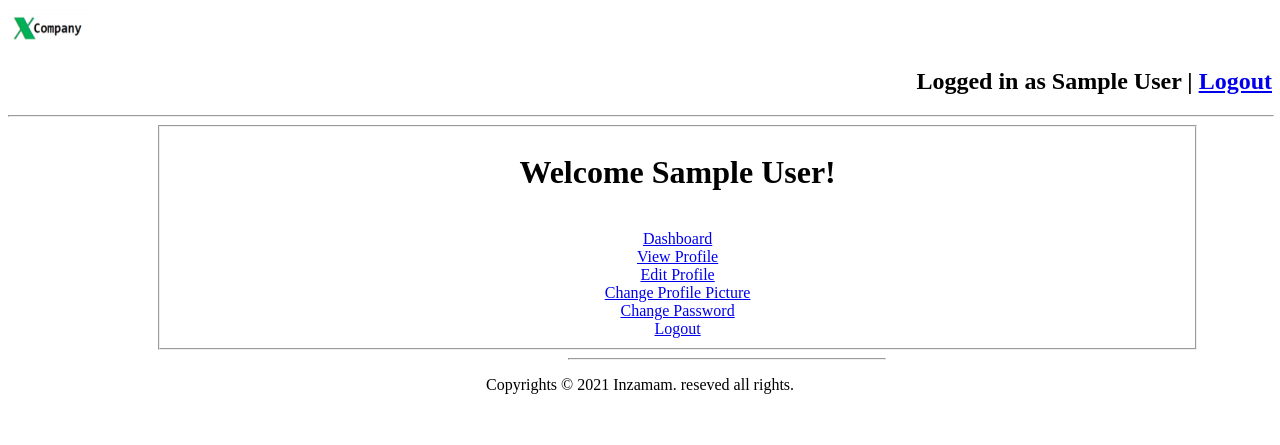
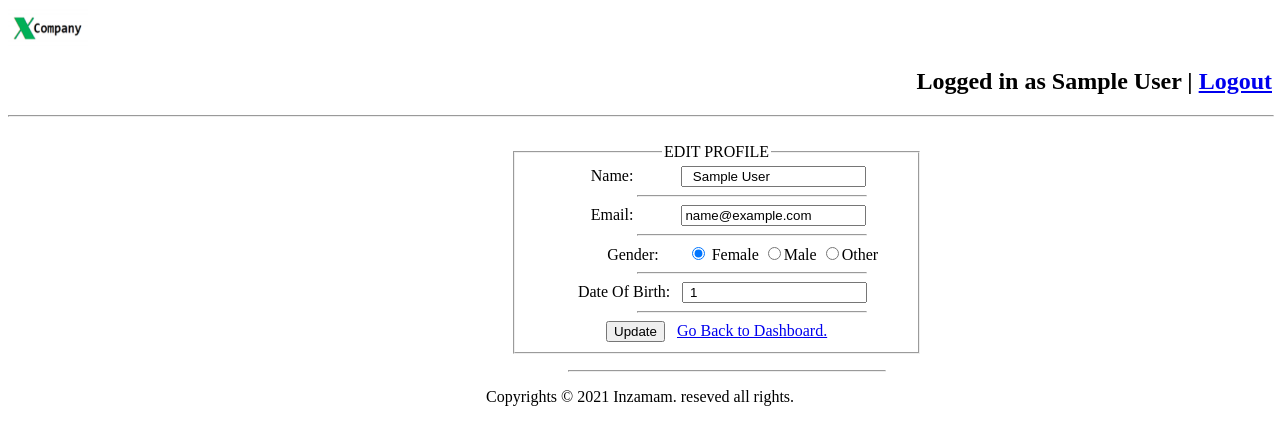
Before and after one commit to Inzamamnur/Inzamam, a PHP site: page /editProfile.php in a window 1280 px wide. Shown: the top 445 px of the page. Run offline with PHP 8.4, Linux system fonts and the light colour scheme; the visitor is signed in with stand-in values (Sample User, id 1).

Commit message:
Update editProfile.php

```diff
--- a/LAb task Four/editProfile.php
+++ b/LAb task Four/editProfile.php
@@ -1,59 +1,139 @@
+
+
 <?php
-$title = "Dashboard";
+$title = "Edit Profile";
 include "newHeader.php";
 ?>
-
 <!DOCTYPE html>
 <html>
 <head>
     <meta charset="utf-8">
-    <title> </title>
+    <title></title>
+    <style>
+    .error {color: #FF0000;}
+    </style>
 </head>
 <body>
+    <?php
+    if(isset($_SESSION['name'])){
+    $nameErr = $emailErr = $unameErr = $passwordErr = $cpasswordErr = $genderErr = $DateofBirthErr = "";
+    $name = $email = $uname = $password = $cpassword = $gender = $dob = "";
 
-    <fieldset style="width:80%;text-align: center;margin-left: 150;display: initial;">
-        <?php
-        if(isset($_SESSION['name'])){
-        echo "<h1> Welcome ".$_SESSION['name']."!</h1>";
-        echo "<br><a href='dashboard.php'>Dashboard</a>";
-        echo "<br><a href='viewProfile.php'>View Profile</a>";
-        echo "<br><a href='editProfile.php'>Edit Profile</a>";
-        echo "<br><a href='profilePicture.php'>Change Profile Picture</a>";
-        echo "<br><a href='changePassword.php'>Change Password</a>";
-        echo "<br><a href='logout.php'>Logout</a>";
+    if ($_SERVER["REQUEST_METHOD"] == "POST"){
+        if (empty($_POST["name"])) {
+            $nameErr = "Name is required";
+        } else {
+            $name = test_input($_POST["name"]);
+            if (!preg_match("/^[a-zA-Z-' ]*$/",$name)) {
+                $nameErr = "Only letters and white space allowed";
+            }
+            else{
+                if(str_word_count($name)<2){
+                    $nameErr = "Name must contain at least two words.";
+                    $name="";
+                }
+                else{
+                    $_SESSION['name']=$name;
+                }
+            }
+        }
+
+        if (empty($_POST["email"])) {
+            $emailErr = "Email is required";
+        } else {
+            $email = test_input($_POST["email"]);
+            if (!filter_var($email, FILTER_VALIDATE_EMAIL)) {
+                $emailErr = "Invalid email format";
+                $email = "";
+            }
+            else{
+                $_SESSION['email']=$email;
+            }
+        }
+
+        if (empty($_POST["gender"])) {
+            $genderErr = "Gender is required";
+        } else {
+            $gender = test_input($_POST["gender"]);
+            $_SESSION['gender']=$gender;
+        }
+
+        if (empty($_POST["dob"])) {
+            $DateofBirthErr = "Date of birth is required.";
+        } else {
+            $dob = test_input($_POST["dob"]);
+            $_SESSION['dob']=$dob;
+            // $d = date("dd-mm-yyyy");
+            // if($d<1953 && $d>1998){
+            //     $DateofBirthErr = "Input Year between 1952 to 1998";
+            //     $DateofBirthErr = "";
+            // }
+            // else{
+            //     $dob=$_POST["dob"];
+            //     $_SESSION['dob']=$dob;
+            // }
+        }
     }
-    else{
-        $message = "error";
-        header("location:login.php");
     }
-    ?>
-        <!-- <h1 style="text-align: left;">&nbsp;&nbsp;&nbsp;&nbsp;&nbsp;&nbsp;Account</h1>
-        <hr style="width:20%;text-align:left;margin-left:45"> <br>
-        <div style="text-align:left">
-            &nbsp;&nbsp;&nbsp;&nbsp;&nbsp;&nbsp;&nbsp;&nbsp;&nbsp;&nbsp;<?php echo "① "; ?>
-            <a href="">Dashboard</a>
-        </div>
 
-        <div style="text-align:left">
-            &nbsp;&nbsp;&nbsp;&nbsp;&nbsp;&nbsp;&nbsp;&nbsp;&nbsp;&nbsp;<?php echo "② "; ?><a href="viewProfile.php">View Profile</a>
-        </div>
+    function test_input($data) {
+        $data = trim($data);
+        $data = stripslashes($data);
+        $data = htmlspecialchars($data);
+        return $data;
+    }
+     ?>
 
-        <div style="text-align:left">
-            &nbsp;&nbsp;&nbsp;&nbsp;&nbsp;&nbsp;&nbsp;&nbsp;&nbsp;&nbsp;<?php echo "③ "; ?><a href="editProfile.php">Edit Profile</a>
-        </div>
+     <form method="post" action="<?php echo htmlspecialchars($_SERVER["PHP_SELF"]);?>">
+        <br>
+        <fieldset style="width:30%;text-align: center;margin-left: 505;">
+            <legend>EDIT PROFILE</legend>
 
-        <div style="text-align:left">
-             &nbsp;&nbsp;&nbsp;&nbsp;&nbsp;&nbsp;&nbsp;&nbsp;&nbsp;&nbsp;<?php echo "④ "; ?><a href="profilePicture.php">Change Profile Picture</a>
-        </div>
-        <div style="text-align:left">
-             &nbsp;&nbsp;&nbsp;&nbsp;&nbsp;&nbsp;&nbsp;&nbsp;&nbsp;&nbsp;<?php echo "⑤ "; ?><a href="changePassword.php">Change Password</a>
-        </div>
-        <div style="text-align:left">
-            &nbsp;&nbsp;&nbsp;&nbsp;&nbsp;&nbsp;&nbsp;&nbsp;&nbsp;&nbsp;<?php echo "⑥ "; ?><a href="logout.php">Logout</a>
-        </div>      -->
-    </fieldset>
+            <label>&nbsp;&nbsp;&nbsp;&nbsp;&nbsp;&nbsp;Name: &nbsp;&nbsp;&nbsp;&nbsp;&nbsp;&nbsp;&nbsp;&nbsp;&nbsp;&nbsp;
+
+            </label>
+            <input type="text" name="name" value="  <?php
+              if(isset($_SESSION['name'])){
+                echo $_SESSION['name'];
+              }
+              ?>">
+
+            <hr style="width:60%;text-align:left;margin-left:110">
+
+            <label>&nbsp;&nbsp;&nbsp;&nbsp;&nbsp;&nbsp;Email: &nbsp;&nbsp;&nbsp;&nbsp;&nbsp;&nbsp;&nbsp;&nbsp;&nbsp;&nbsp;</label>
+            <input type="text" name="email" value="<?php
+              if(isset($_SESSION['name'])){
+                echo $_SESSION['email'];
+              }
+               ?>">
+
+            <hr style="width:60%;text-align:left;margin-left:110">
+
+            <label>&nbsp;&nbsp;&nbsp;&nbsp;&nbsp;&nbsp;&nbsp;&nbsp;&nbsp;&nbsp;&nbsp;&nbsp;&nbsp;Gender:&nbsp;&nbsp; &nbsp;&nbsp;&nbsp;
+
+            </label> <input type="radio" name="gender"value="Female" id="Female" <?php if($_SESSION['gender']=='Female') echo "checked";?> value="Female"> Female
+            <input type="radio" name="gender"value="Male" id="Male" <?php if($_SESSION['gender']=='Male') echo "checked";?> value="Male">Male
+            <input type="radio" name="gender"value="Other" id="Other" <?php if($_SESSION['gender']=='Other') echo "checked";?> value="Other">Other
+
+            <hr style="width:60%;text-align:left;margin-left:110">
+
+
+            <label>&nbsp;&nbsp;&nbsp;Date Of Birth: &nbsp;&nbsp;</label><input type="text" name="dob" value=" <?php
+              if(isset($_SESSION['name'])){
+                echo $_SESSION['dob'];
+              }
+               ?>">
+
+
+            <hr style="width:60%;text-align:left;margin-left:110">
+            <input type="submit" name="submit" value="Update"> &nbsp;
+            <a href="dashboard.php"> Go Back to Dashboard.</a>
+        </fieldset>
+    </form>
 </body>
 </html>
+
+
 <?php
 include "footer.php";
 ?>
```
